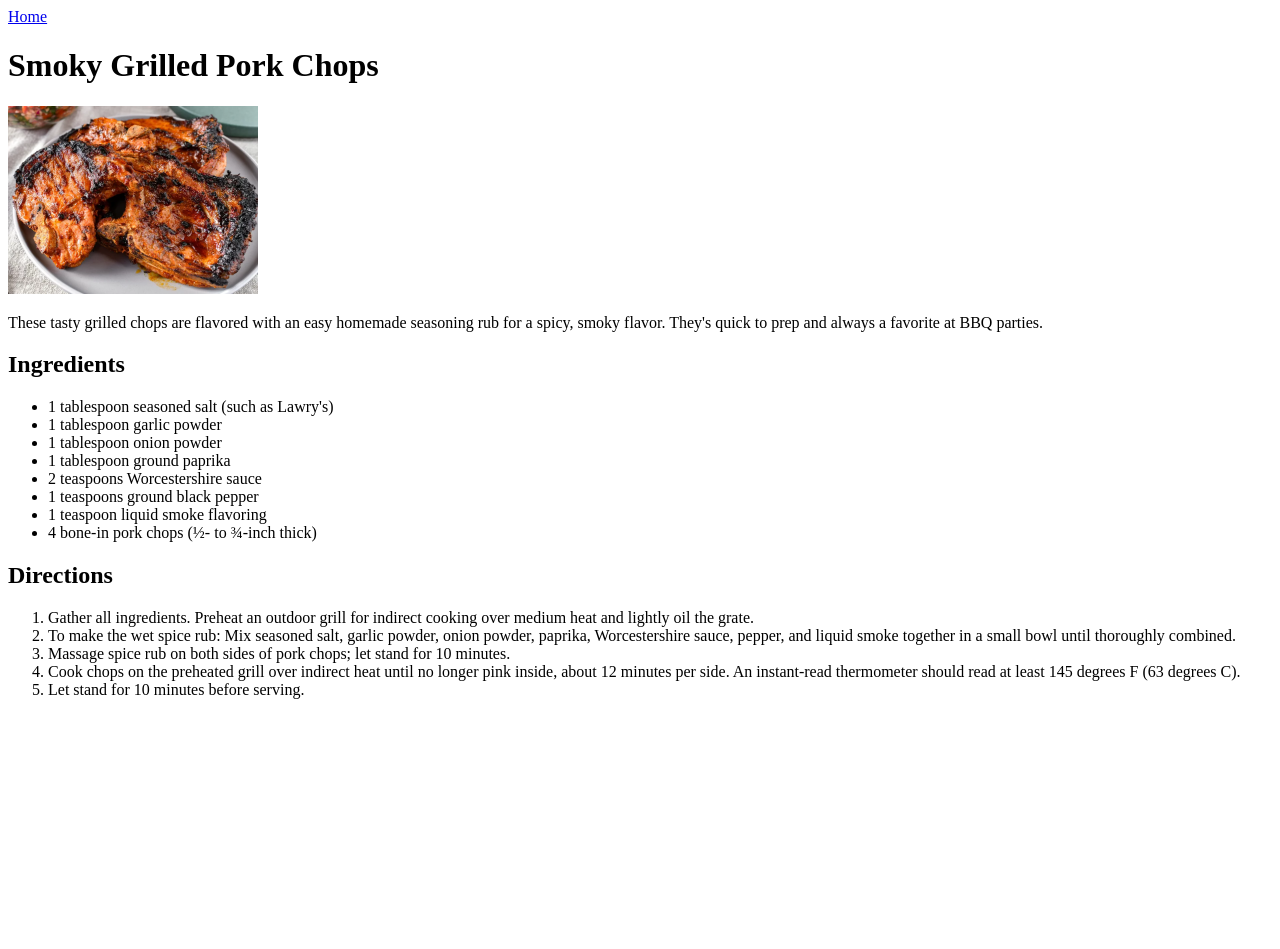
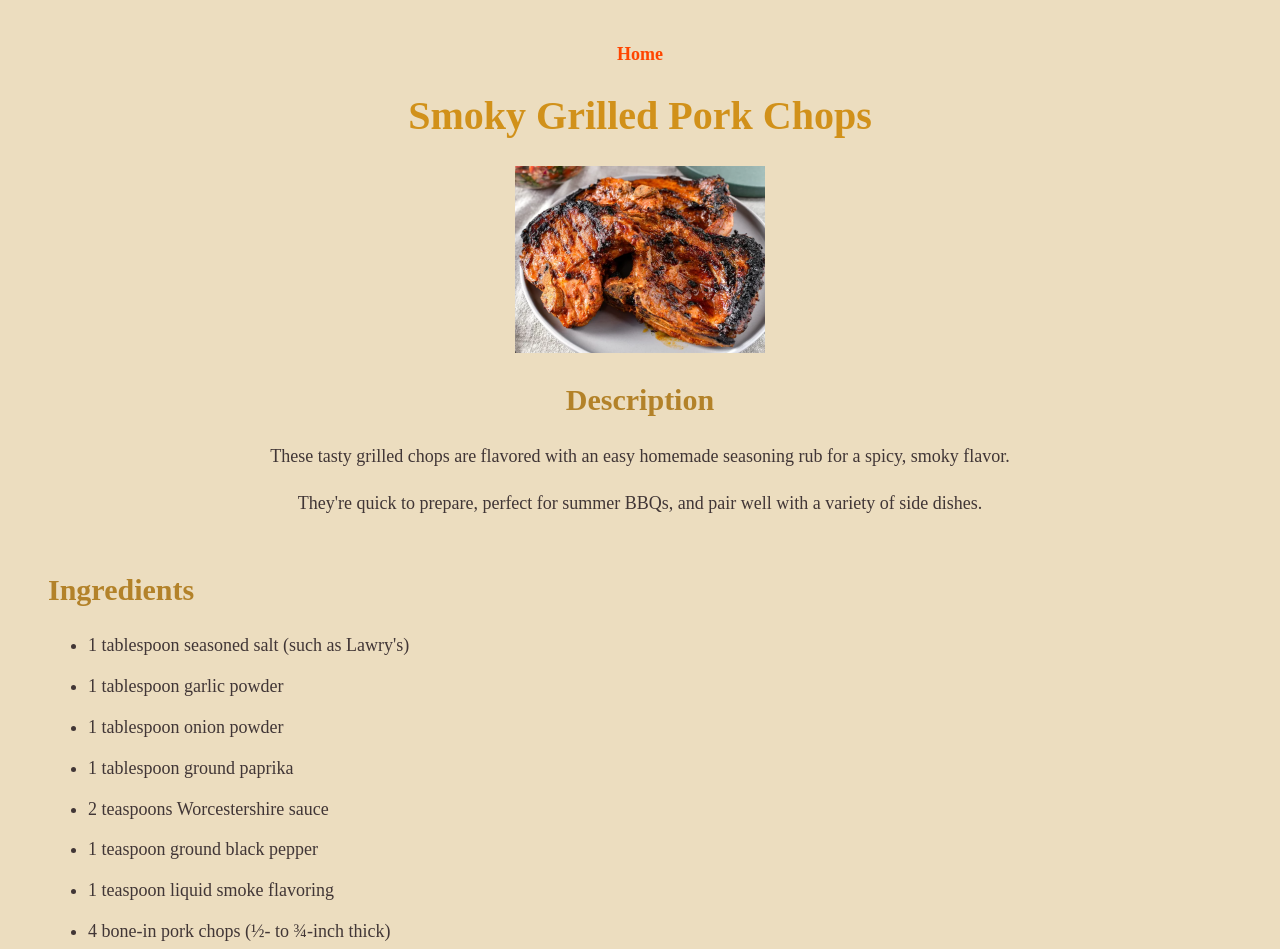
Before and after one commit to Anne-Barbosa/odin-recipes, a plain HTML site: page recipes/grilled-pork/grilled-pork.html in a window 1280 px wide. Shown: the top 949 px of the page. Before the commit the page ends 800 px from the top, so only its background shows below. Drawn offline with Linux system fonts and the light colour scheme.

Commit message:
Add description section and CSS styling to grilled pork recipe

```diff
--- /dev/null
+++ b/recipes/grilled-pork/grilled-pork.css
@@ -0,0 +1,47 @@
+body {
+    font-family: 'Times New Roman', Times, serif;
+    font-size: 18px;
+    padding: 20px;
+    margin: 12px;
+    background-color: rgb(236, 221, 191);
+    color: #413636;
+}
+
+#head {
+    text-align: center;
+    padding: 12px;
+}
+
+.homepage {
+    text-decoration: none;
+    color: orangered;
+    font-size: 18px;
+    cursor: pointer;
+    font-weight: bold;
+}
+
+.title {
+    font-size: 40px;
+    color: #d1911a;
+}
+
+.subtitle {
+    font-size: 30px;
+    color: #b38229;
+}
+
+#head p,
+.ingredient,
+.direction {
+    line-height: 1.6;
+}
+
+#ingredients,
+#directions {
+    margin-left: 16px;
+}
+
+.ingredient,
+.direction {
+    margin-bottom: 12px;
+}
--- a/recipes/grilled-pork/grilled-pork.html
+++ b/recipes/grilled-pork/grilled-pork.html
@@ -4,41 +4,49 @@
     <meta charset="UTF-8">
     <meta name="viewport" content="width=device-width, initial-scale=1.0">
     <title>Grilled Pork Chops</title>
+    <link rel="stylesheet" href="grilled-pork.css">
 </head>
+<header id="head">
+    <a href="../../index.html" class="homepage">Home</a>
+    <h1 class="title">Smoky Grilled Pork Chops</h1>
+    <img src="../Images/Grilled-pork.webp" width="250" alt="Smoky Grilled Pork Chops"/>
+    <h2 class="subtitle">Description</h2>
+    <p>These tasty grilled chops are flavored with an easy homemade seasoning rub for a
+    spicy, smoky flavor.</p>
+    <p>They're quick to prepare, perfect for summer BBQs, and pair well with a variety
+    of side dishes.</p>
+</header>
 <body>
-    <a href="../../index.html">Home</a>
-    <h1>Smoky Grilled Pork Chops</h1>
-    <img src="../../recipes/Images/Grilled-pork.webp" width="250" alt="Smoky Grilled Pork Chops"/>
-    <p>These tasty grilled chops are flavored with an easy homemade seasoning rub for a
-        spicy, smoky flavor. They's quick to prep and always a favorite at BBQ parties.
-    </p>
-    <h2>Ingredients</h2>
+    <div id="ingredients">
+        <h2 class="subtitle">Ingredients</h2>
         <ul>
-        <li>1 tablespoon seasoned salt (such as Lawry's)</li>
-        <li>1 tablespoon garlic powder</li>
-        <li>1 tablespoon onion powder</li>
-        <li>1 tablespoon ground paprika</li>
-        <li>2 teaspoons Worcestershire sauce</li>
-        <li>1 teaspoons ground black pepper</li>
-        <li>1 teaspoon liquid smoke flavoring</li>
-        <li>4 bone-in pork chops (½- to ¾-inch thick)</li>
+            <li class="ingredient">1 tablespoon seasoned salt (such as Lawry's)</li>
+            <li class="ingredient">1 tablespoon garlic powder</li>
+            <li class="ingredient">1 tablespoon onion powder</li>
+            <li class="ingredient">1 tablespoon ground paprika</li>
+            <li class="ingredient">2 teaspoons Worcestershire sauce</li>
+            <li class="ingredient">1 teaspoon ground black pepper</li>
+            <li class="ingredient">1 teaspoon liquid smoke flavoring</li>
+            <li class="ingredient">4 bone-in pork chops (½- to ¾-inch thick)</li>
         </ul>
-
-    <h2>Directions</h2>
+    </div>
+    <div id="directions">
+        <h2 class="subtitle">Directions</h2>
         <ol>
-        <li>Gather all ingredients. Preheat an outdoor grill for indirect cooking
+            <li class="direction">Gather all ingredients. Preheat an outdoor grill for indirect cooking
                 over medium heat and lightly oil the grate.
             </li>
-        <li>To make the wet spice rub: Mix seasoned salt, garlic powder, onion powder,
+            <li class="direction">To make the wet spice rub: Mix seasoned salt, garlic powder, onion powder,
                 paprika, Worcestershire sauce, pepper, and liquid smoke together in a small
                 bowl until thoroughly combined.
             </li>
-        <li>Massage spice rub on both sides of pork chops; let stand for 10 minutes.</li>
-        <li>Cook chops on the preheated grill over indirect heat until no longer pink
+            <li class="direction">Massage spice rub on both sides of pork chops; let stand for 10 minutes.</li>
+            <li class="direction">Cook chops on the preheated grill over indirect heat until no longer pink
                 inside, about 12 minutes per side. An instant-read thermometer should read
                 at least 145 degrees F (63 degrees C).
         </li>
-       <li>Let stand for 10 minutes before serving.</li>
+        <li class="direction">Let stand for 10 minutes before serving.</li>
         </ol>
+    </div>
 </body>
 </html>
```
Lines whose indentation alone changed are shown as unchanged.
